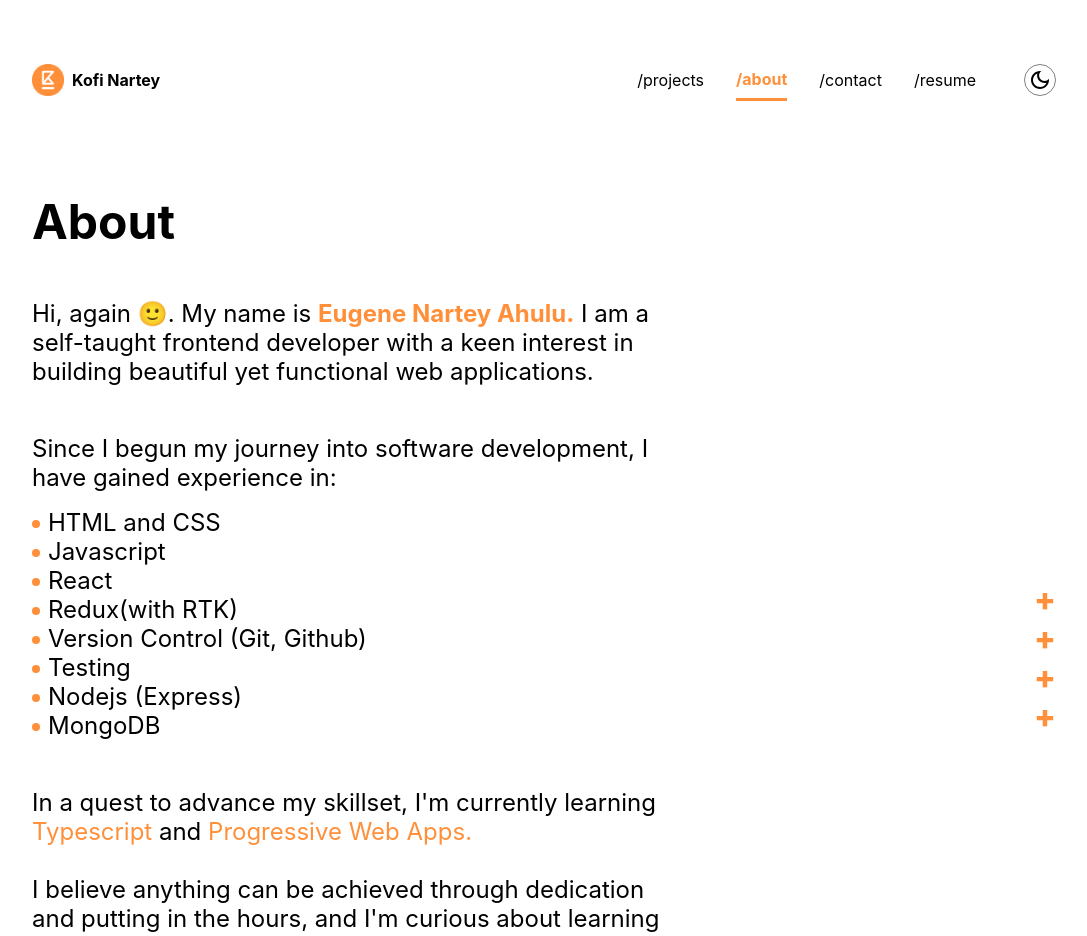
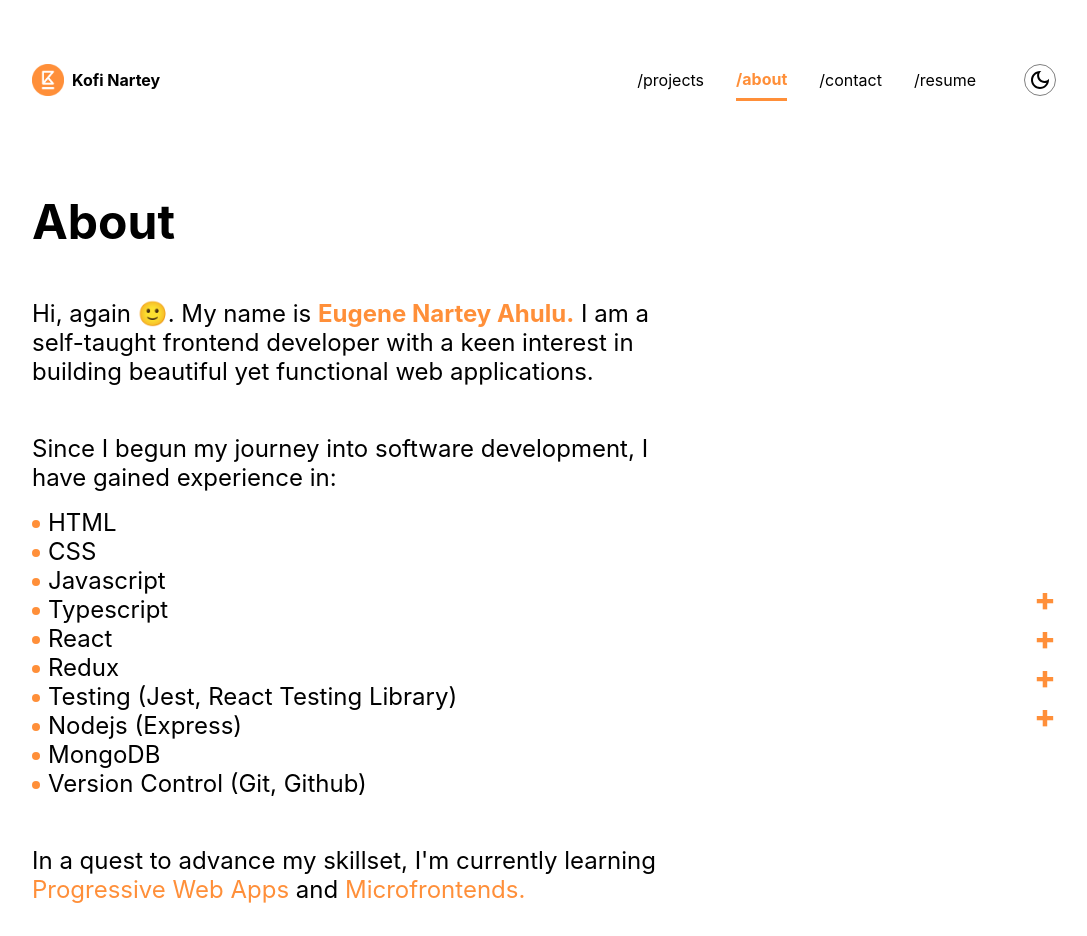
Before and after one commit to kofinartey/portfolio-frontend, a React (Create React App) app: page /about in a window 1280 px wide. Shown: the top 936 px of the page, without its empty margins (96-1183 px from the left). Built offline with nearby package versions, Linux system fonts and the light colour scheme; a web font is replaced by a local one.

Commit message:
tiny about update

```diff
--- a/src/components/navbar/Navbar.js
+++ b/src/components/navbar/Navbar.js
@@ -10,6 +10,9 @@ import MenuIcon from "@mui/icons-material/Menu";
 import CloseIcon from "@mui/icons-material/Close";
 import WbSunnyOutlinedIcon from "@mui/icons-material/WbSunnyOutlined";
 import DarkModeOutlinedIcon from "@mui/icons-material/DarkModeOutlined";
+
+const RESUME_URL =
+  "https://drive.google.com/file/d/1DkS2xFXwPv8twtVlFlwp7bB8TupQ3Knr/view?usp=sharing";
 
 function Navbar() {
   const classes = NavbarStyles();
@@ -68,10 +71,7 @@ function Navbar() {
               {link}
             </Link>
           ))}
-          <a
-            href="https://drive.google.com/file/d/1xt0wRPGrdayPXCIfyfnjXmIEfnRo2Kkd/view?usp=sharing"
-            target="resumePage"
-          >
+          <a href={RESUME_URL} target="resumePage">
             /resume
           </a>
           <div
--- a/src/pages/about/About.js
+++ b/src/pages/about/About.js
@@ -39,21 +39,23 @@ function About() {
             experience in:
           </p>
           <ul>
-            <li>HTML and CSS</li>
+            <li>HTML</li>
+            <li>CSS</li>
             <li>Javascript</li>
+            <li>Typescript</li>
             <li>React</li>
-            <li>Redux(with RTK)</li>
-            <li>Version Control (Git, Github)</li>
-            <li>Testing</li>
+            <li>Redux</li>
+            <li>Testing (Jest, React Testing Library)</li>
             <li>Nodejs (Express)</li>
             <li>MongoDB</li>
+            <li>Version Control (Git, Github)</li>
           </ul>
         </div>
 
         <div className={classes.skills}>
           <p>
             In a quest to advance my skillset, I'm currently learning{" "}
-            <span>Typescript</span> and <span>Progressive Web Apps.</span>
+            <span>Progressive Web Apps</span> and <span>Microfrontends.</span>
           </p>
           <br />
           <p>
```
